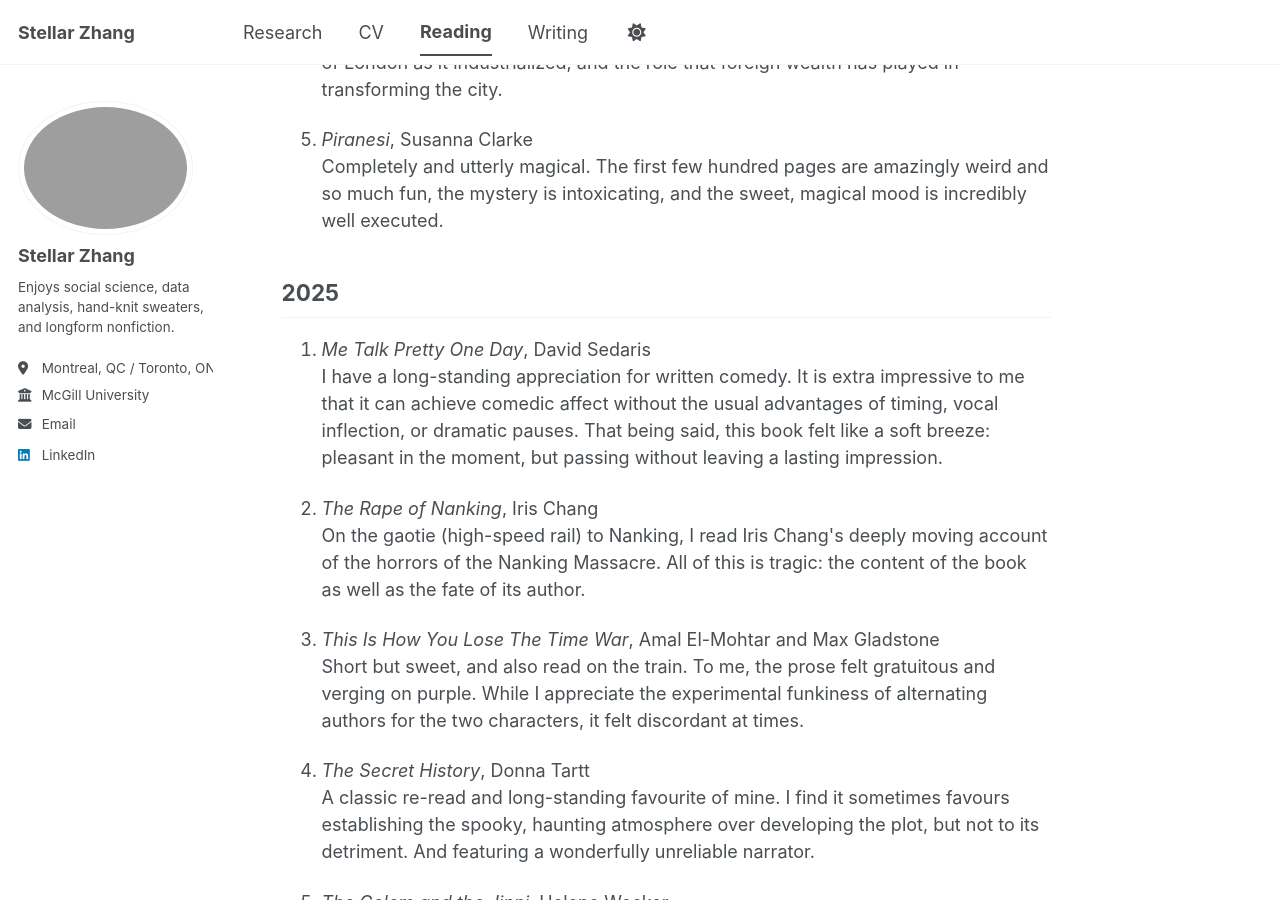
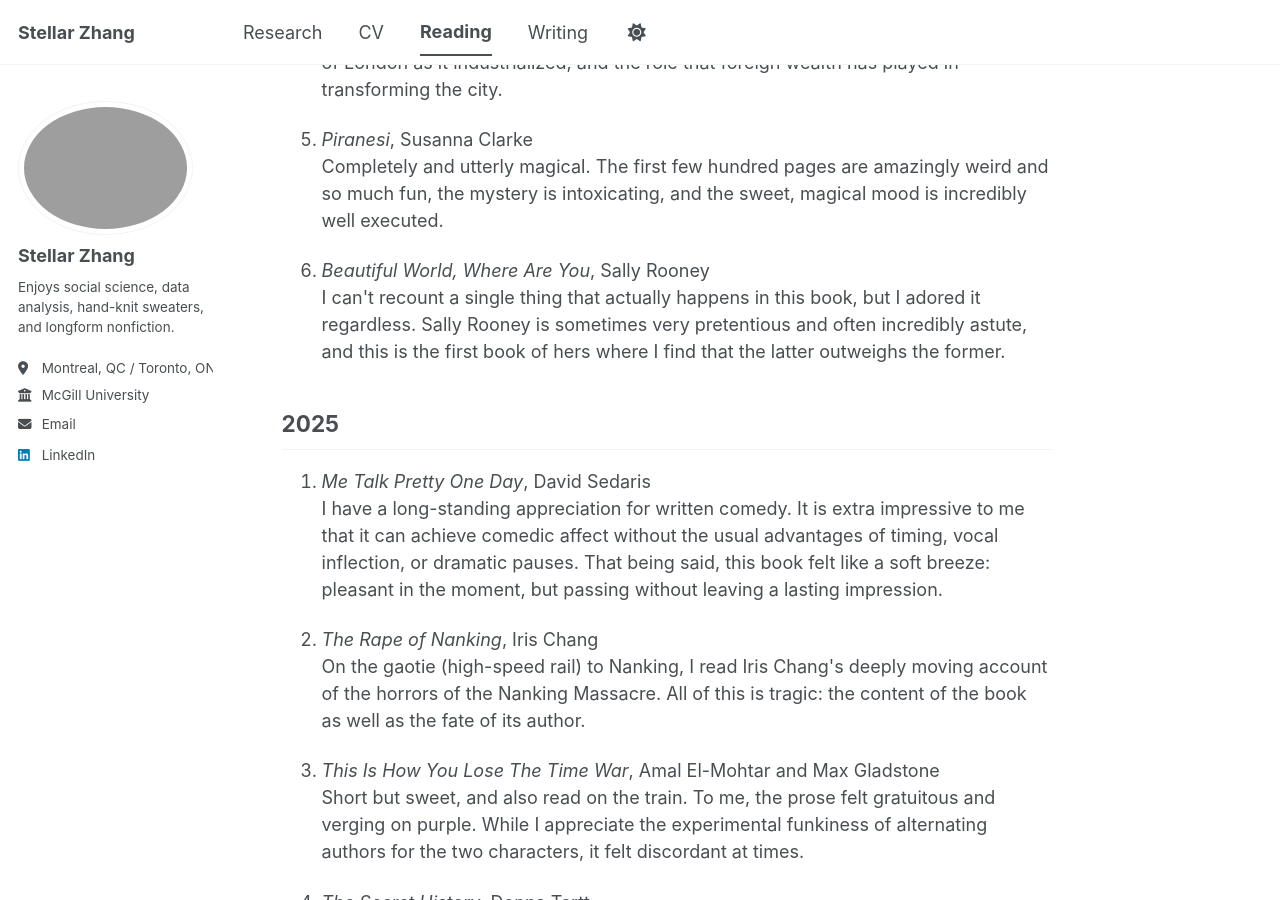
Before and after one commit to stellarxzhang/stellarxzhang.github.io, a Jekyll site: the page built from _pages/reading.md, in a window 1280 px wide and 900 px high, scrolled down 969 px. Built offline with Jekyll 4.4.1, drawn with Linux system fonts in a browser that asks for light colours; a script bundle is joined from its source files by our own code; library files that are not in the unit come from our copies.

Commit message:
Update books.yml
Sally Rooney

```diff
--- a/_data/books.yml
+++ b/_data/books.yml
@@ -15,6 +15,9 @@
     - title: "Piranesi"
       author: "Susanna Clarke"
       description: "Completely and utterly magical. The first few hundred pages are amazingly weird and so much fun, the mystery is intoxicating, and the sweet, magical mood is incredibly well executed."
+    - title: "Beautiful World, Where Are You"
+      author: "Sally Rooney"
+      description: "I can't recount a single thing that actually happens in this book, but I adored it regardless. Sally Rooney is sometimes very pretentious and often incredibly astute, and this is the first book of hers where I find that the latter outweighs the former."
 
 - year: "2025"
   books:
```
